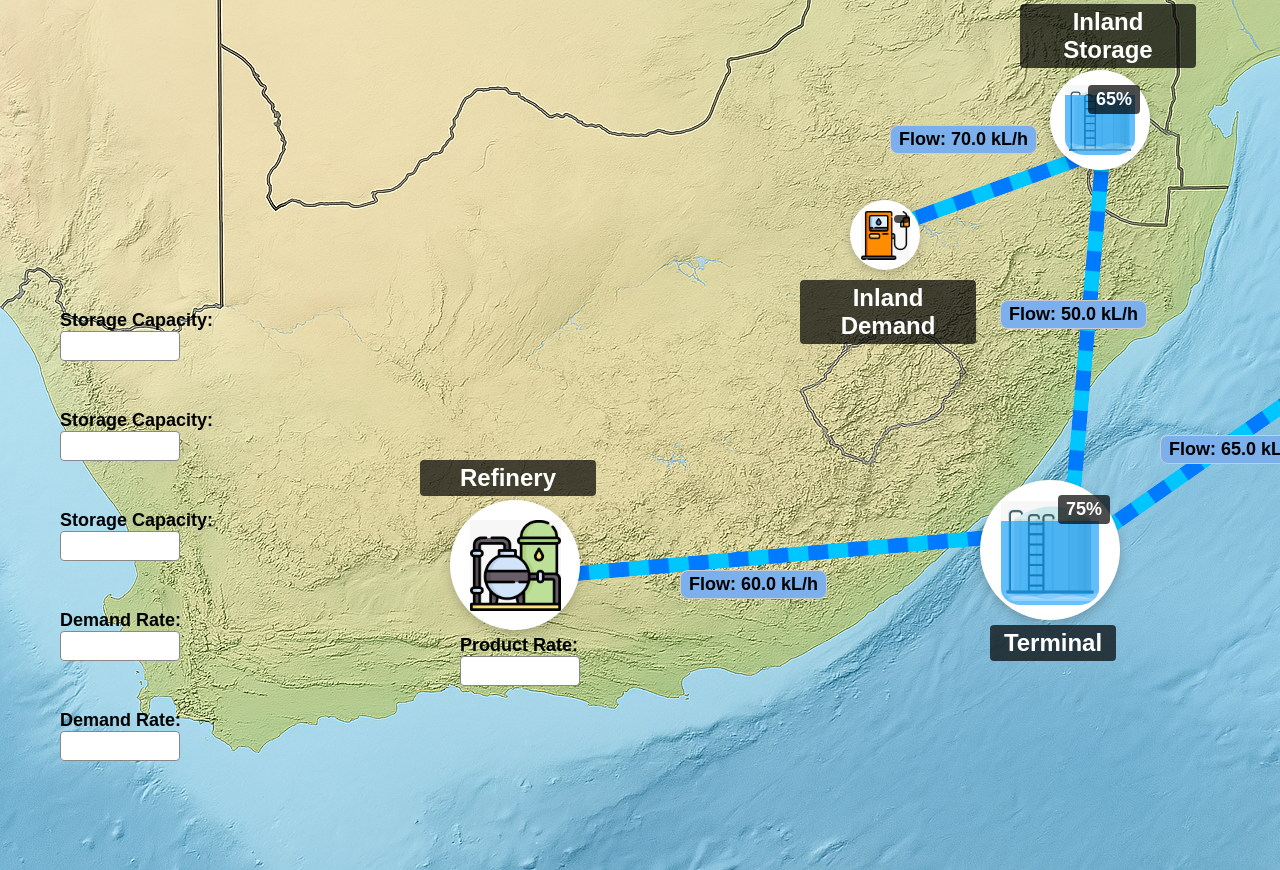
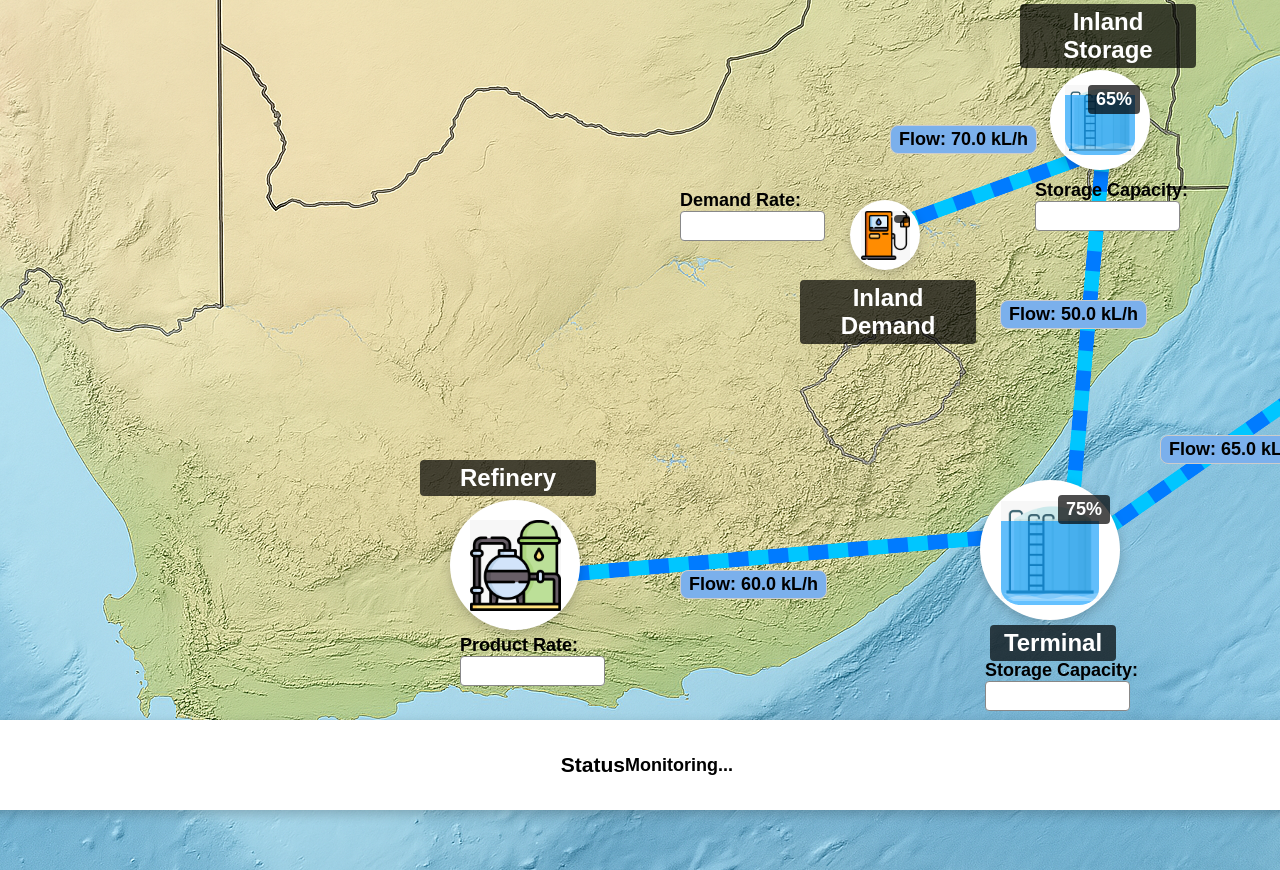
Before and after one commit to Momo-2689/Oil, a Flask app: page / in a window 1280 px wide. Shown: the part 130-1000 px from the top of the page. Run offline with Flask 3, Linux system fonts and the light colour scheme.

Commit message:
spinner placement

```diff
--- a/templates/index.html
+++ b/templates/index.html
@@ -40,9 +40,9 @@
 }
 
 .spinner-container input[type="text"] {
-  width: 120px;
+  width: 145px;
   padding-right: 30px; /* Space for arrows */
-  font-size: 16px;
+  font-size: 24px;
   border-radius: 4px;
   border: 1px solid #888;
   height: 30px;
@@ -153,12 +153,12 @@
     #local-demand { top: 150px; left: 1350px; width: 70px; height: 70px; }
     #inland-demand { top: 200px; left: 850px; width: 70px; height: 70px; }
     #status {
-      top: 2400px;
-      left: 50%;
+      top: 720px;
+      left: 49%;
       transform: translateX(-50%);
       border-radius: 20px;
-      width: 1800px;
-      height: auto;
+      width: 1500px;
+      height: 50px;
       padding: 20px;
     }
 
@@ -293,32 +293,34 @@
 
 #spinner2 {
   position: absolute;
-  top: 300px;
-  left: 50px;
+  top: 650px;
+  left: 975px;
 }
 
 #spinner3 {
   position: absolute;
-  top: 400px;
-  left: 50px;
+  top: 170px;
+  left: 1025px;
+  z-index: 3;
 }
 
 #spinner4 {
   position: absolute;
-  top: 500px;
-  left: 50px;
+  top: 300px;
+  left: 1410px;
 }
 
 #spinner5 {
   position: absolute;
-  top: 600px;
-  left: 50px;
+  top: 150px;
+  left: 1450px;
+  z-index:3;
 }
 
 #spinner6 {
   position: absolute;
-  top: 700px;
-  left: 50px;
+  top: 180px;
+  left: 670px;
 }
 
   </style>
```
